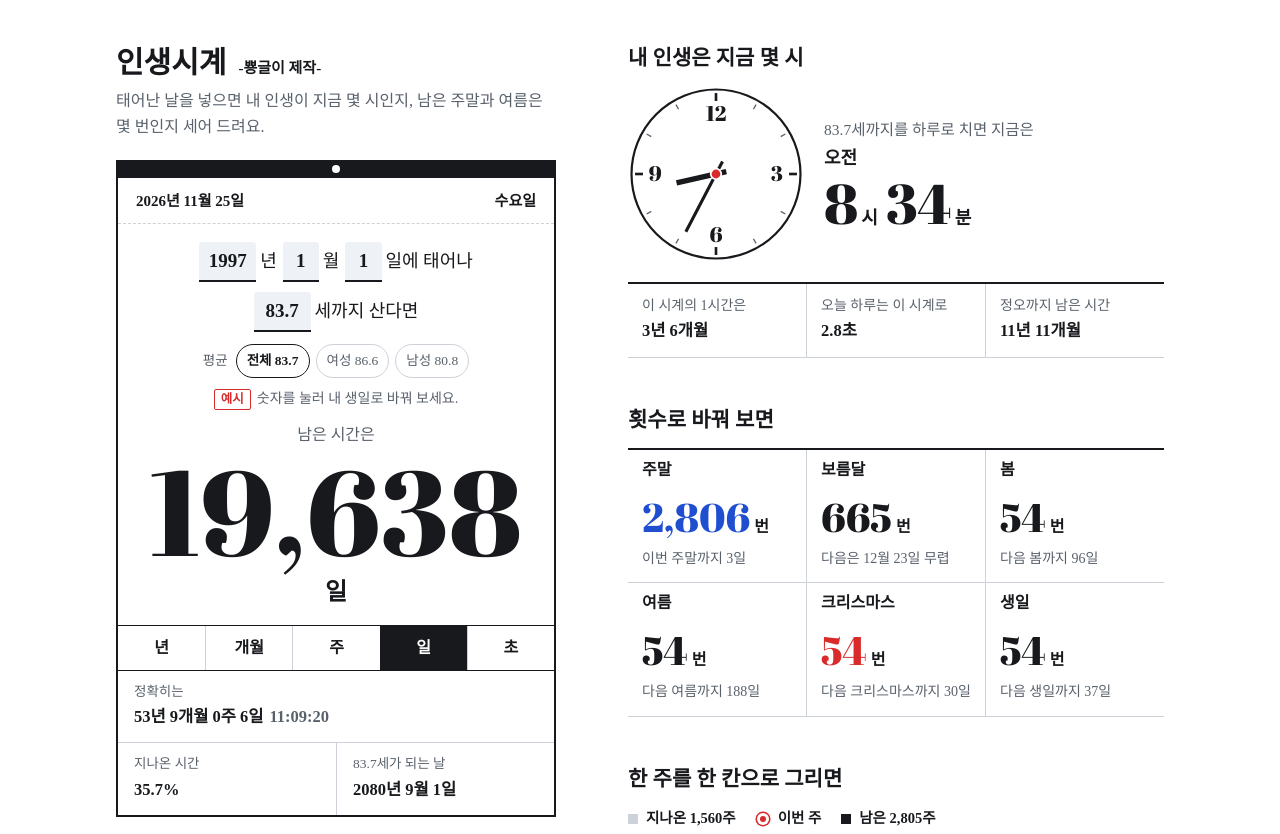
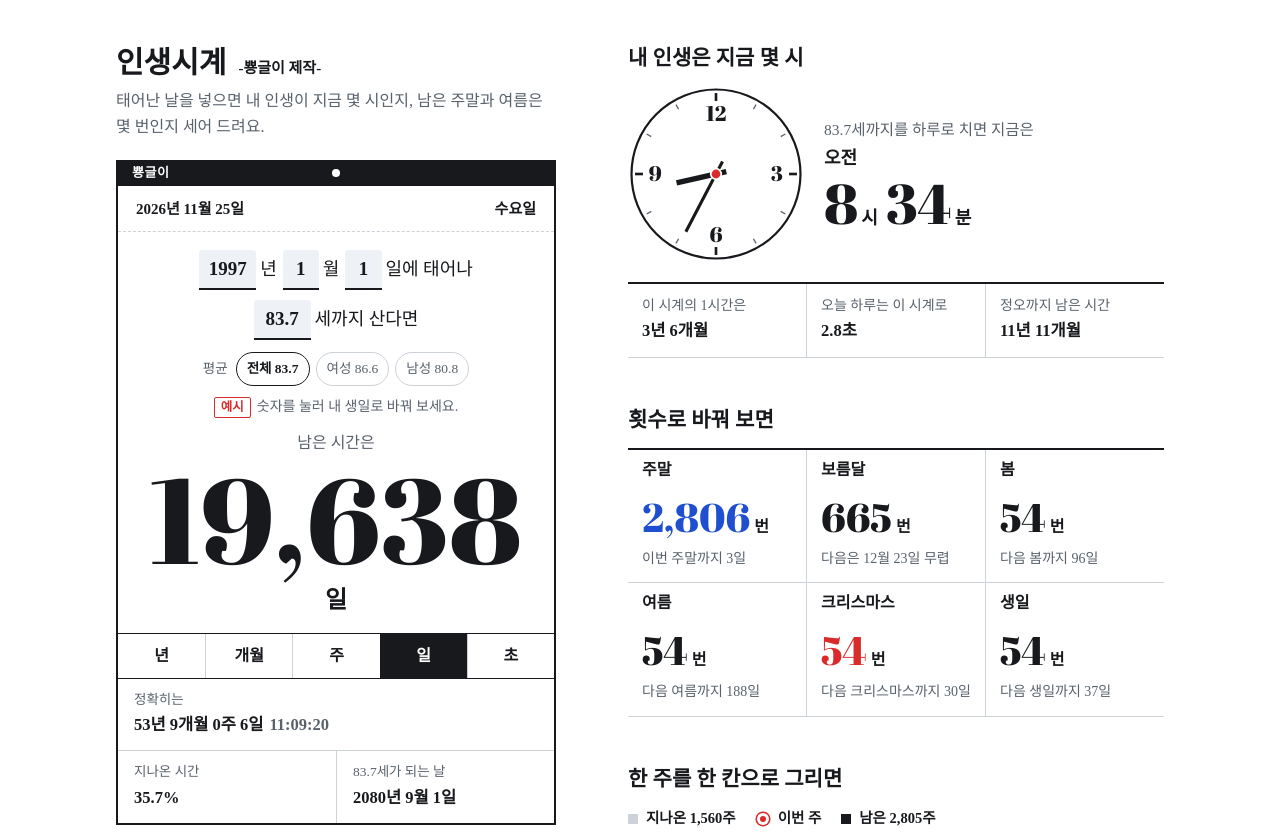
Before and after one commit to bbyonggeul/life-clock, a plain HTML site: page index.html in a window 1280 px wide. Shown: the top 834 px of the page. Drawn offline with Linux system fonts and the light colour scheme; a web font is replaced by a local one.

Commit message:
일력 윗단 띠에 뿅글이 표시 추가
일력만 캡처돼도 만든 사람이 함께 남도록 윗단 띠에 이름을 인쇄

Co-Authored-By: Claude Fable 5.2 <noreply@anthropic.com>
Claude-Session: https://claude.ai/code/session_01WZxMyZzpKGVP84PU5wZYy6

```diff
--- a/index.html
+++ b/index.html
@@ -112,7 +112,13 @@ h2 { margin-bottom: 14px; font-size: 21px; line-height: 1.35; font-weight: 700;
   border: 2px solid var(--ink);
   border-top: 0;
 }
-.bind { position: relative; height: 18px; background: var(--ink); }
+.bind { position: relative; height: 26px; background: var(--ink); }
+/* 일력만 캡처돼도 만든 사람이 같이 남도록 띠에 인쇄 */
+.bind-mark {
+  position: absolute; left: 14px; top: 0;
+  color: var(--paper);
+  font-size: 13px; font-weight: 700; line-height: 26px; letter-spacing: 0.04em;
+}
 .bind::after {
   content: "";
   position: absolute; left: 50%; top: 50%;
@@ -331,7 +337,7 @@ h2 { margin-bottom: 14px; font-size: 21px; line-height: 1.35; font-weight: 700;
     </header>
 
     <section class="sheet" id="sheet" aria-label="남은 시간 일력">
-      <div class="bind" aria-hidden="true"></div>
+      <div class="bind" aria-hidden="true"><span class="bind-mark">뿅글이</span></div>
       <p class="sheet-head"><span id="today">&nbsp;</span><span class="dow" id="dow"></span></p>
 
       <form class="premise" id="premise" novalidate>
```
